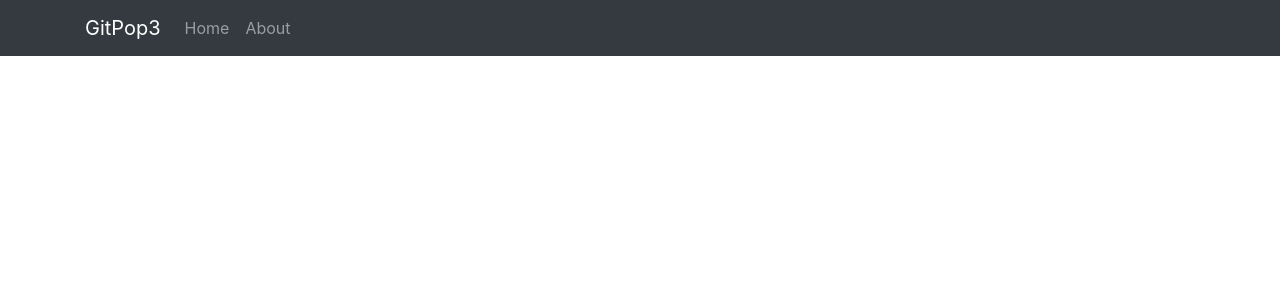
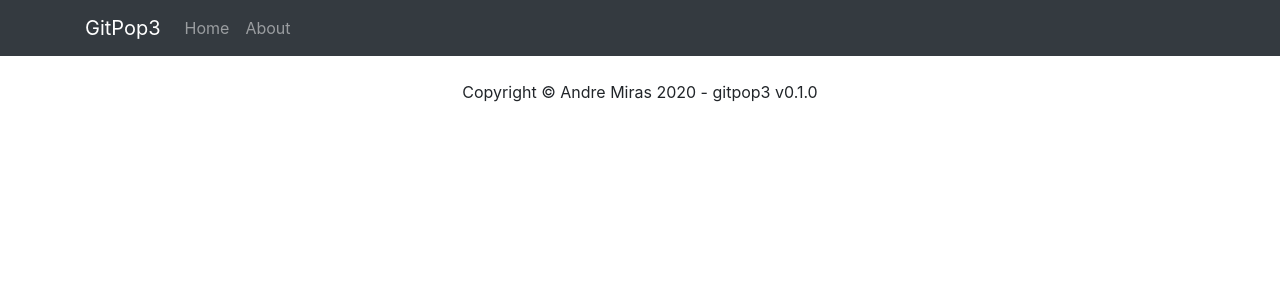
Before and after one commit to AndreMiras/gitpop3, a React (Create React App) app: page / in a window 1280 px wide. Shown: the top 300 px of the page. Built offline with nearby package versions, Linux system fonts and the light colour scheme.

Commit message:
:construction: Adds Footer

```diff
--- a/src/App.jsx
+++ b/src/App.jsx
@@ -1,11 +1,13 @@
 import React from 'react';
 import 'bootstrap/dist/css/bootstrap.min.css';
 import Navigation from './components/Navigation';
+import Footer from './components/Footer';
 
 function App() {
   return (
     <div className="App">
       <Navigation />
+      <Footer />
     </div>
   );
 }
--- /dev/null
+++ b/src/components/Footer.jsx
@@ -0,0 +1,16 @@
+import React from 'react';
+import { Container } from 'react-bootstrap';
+import { version } from '../../package.json';
+
+const Footer = () => (
+  <footer className="footer d-none d-md-block">
+    <Container className="text-center">
+      <span>
+        Copyright &copy; Andre Miras 2020 - gitpop3 v
+        {version}
+      </span>
+    </Container>
+  </footer>
+);
+
+export default Footer;
```
